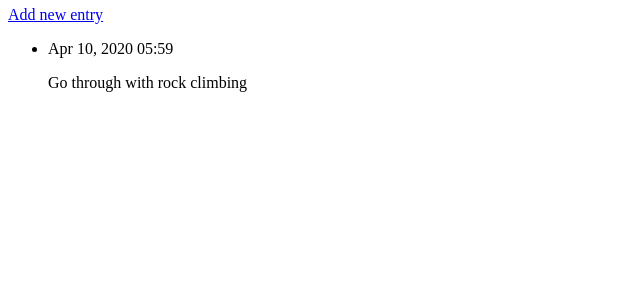
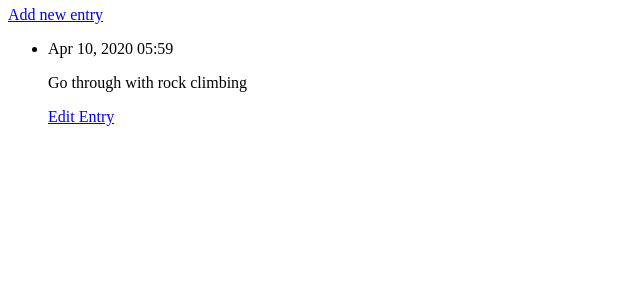
Before and after one commit to Mohammadhussain257/learning_log, a Django app: page /topics/1/ in a window 1280 px wide. Shown: the part 162-462 px from the top of the page, without its empty margins (0-640 px from the left). Run offline with Django 3.2, Linux system fonts and the light colour scheme; data comes from the database, SQL or seed files in the repository; both versions use the stored data as it was after the commit.

Commit message:
edit existing entry form

```diff
--- a/learning_logs/urls.py
+++ b/learning_logs/urls.py
@@ -15,4 +15,6 @@ urlpatterns = [
     path('new_topic/', views.new_topic, name='new_topic'),
     # Page for adding a new entry
     path('new_entry/<int:topic_id>/', views.new_entry, name='new_entry'),
+    # Page for editing an entry
+    path('edit_entry/<int:entry_id>', views.edit_entry, name='edit_entry'),
 ]
--- a/learning_logs/views.py
+++ b/learning_logs/views.py
@@ -1,5 +1,5 @@
 from django.shortcuts import render, redirect
-from .models import Topic
+from .models import Topic, Entry
 from .forms import TopicForm, EntryForm
 
 
@@ -57,5 +57,23 @@ def new_entry(request, topic_id):
             return redirect('learning_logs:topic', topic_id=topic_id)
 
     # Display a blank or invalid form
-    context = {'topic':topic, 'form': form}
+    context = {'topic': topic, 'form': form}
     return render(request, 'new_entry.html', context)
+
+
+def edit_entry(request, entry_id):
+    """Edit an existing enty"""
+    entry = Entry.objects.get(id=entry_id)
+    topic = entry.topic
+
+    if request.method != 'POST':
+        # Initial request; pre-fill form with the current entry
+        form = EntryForm(instance=entry)
+    else:
+        # POST data submitted; process data
+        form = EntryForm(instance=entry, data=request.POST)
+        if form.is_valid():
+            form.save()
+            return redirect('learning_logs:topic', topic_id=topic.id)
+    context = {'entry': entry, 'topic': topic, 'form': form}
+    return render(request, 'edit_entry.html', context)
--- a/templates/topic.html
+++ b/templates/topic.html
@@ -11,6 +11,7 @@
         <li>
             <p>{{ entry.date_added|date:'M d, Y H:i' }}</p>
             <p>{{ entry.text|linebreaks }}</p>
+            <p><a href="{% url 'learning_logs:edit_entry' entry.id %}">Edit Entry</a></p>
         </li>
         {% empty %}
             <li>There are no entries for this topic yet.</li>
```
Also changed, not shown: templates/edit_entry.html (added, +10 -0 lines), db.sqlite3.
